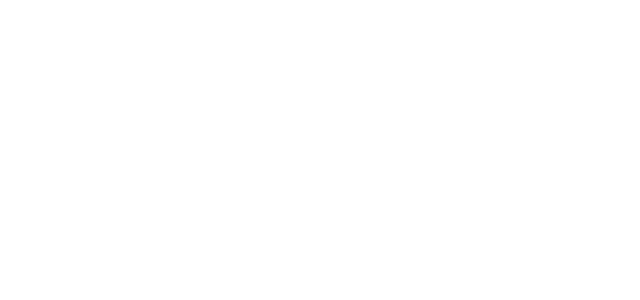
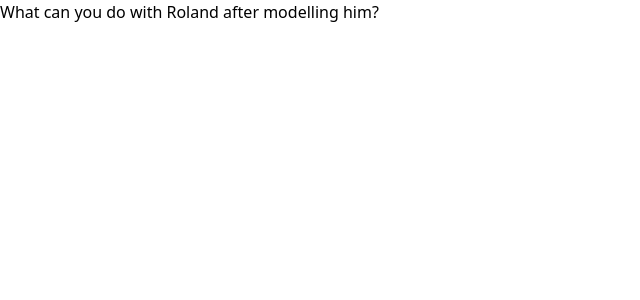
Before and after one commit to laribright/quiz-app, a Next.js app: page / in a window 1280 px wide. Shown: the top 300 px of the page, without its empty margins (0-640 px from the left). Built offline with nearby package versions, Linux system fonts and the light colour scheme.

Commit message:
Display test question in home page

```diff
--- a/pages/index.tsx
+++ b/pages/index.tsx
@@ -1,6 +1,10 @@
 import Head from "next/head";
 
-export default function Home() {
+let quizData = require("../quizData.json");
+
+const Home = () => {
+  const question = quizData.data.getStep.stepQuiz.questionText;
+
   return (
     <div>
       <Head>
@@ -8,6 +12,10 @@ export default function Home() {
         <link rel="icon" href="/favicon.ico" />
         <meta name="description" content="Quiz application" />
       </Head>
+
+      <h2>{question}</h2>
     </div>
   );
-}
+};
+
+export default Home;
```
